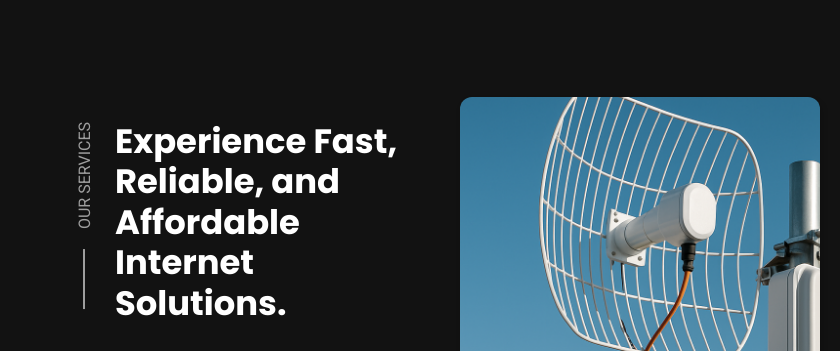
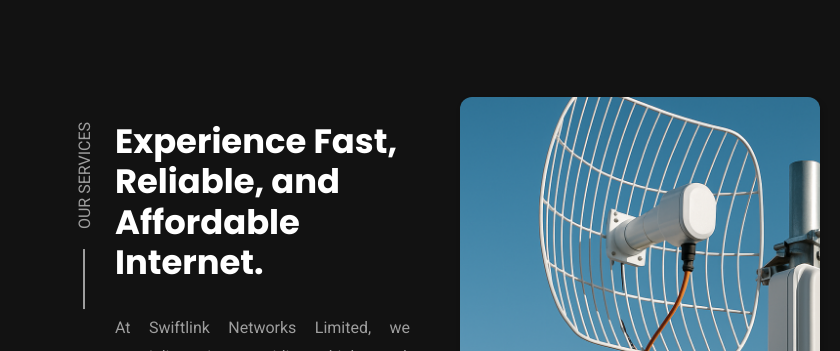
Before and after one commit to charlesmaina777/Swiftlink-Networks-LImited, a plain HTML site: page index.html in a window 1280 px wide. Shown: the part 1580-1931 px from the top of the page, 0-840 px from the left. Drawn offline with nearby package versions, Linux system fonts and the light colour scheme; grey boxes are pictures that could not be loaded; a web font is replaced by a local one.

Commit message:
Update index.html

```diff
--- a/index.html
+++ b/index.html
@@ -110,7 +110,7 @@
                     <li>
                         <div class="project-content section-content">
                             <p class="section-subtitle">Our Services</p>
-                            <h2 class="h3 section-title">Experience Fast, Reliable, and Affordable Internet Solutions.</h2>
+                            <h2 class="h3 section-title">Experience Fast, Reliable, and Affordable Internet.</h2>
                             <p class="section-text">
                                 At Swiftlink Networks Limited, we specialize in providing high-speed,
                                 dependable internet services for homes and businesses across Kenya.
```
